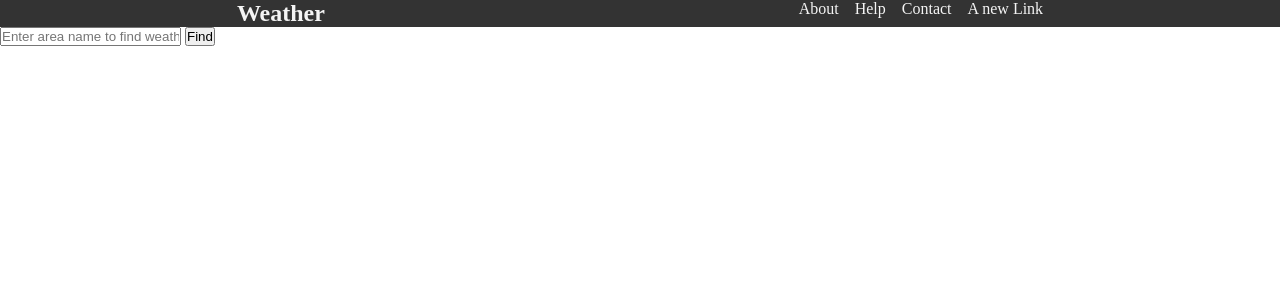
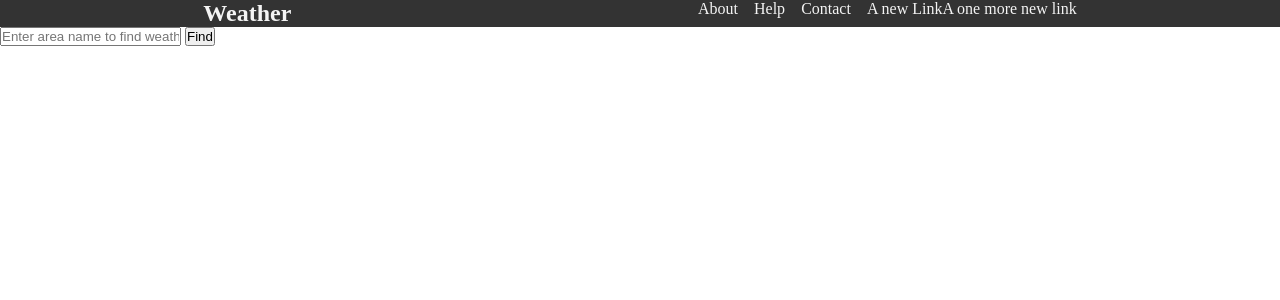
Before and after one commit to d1ckHead/mySecondAttempt, a Node server app: page / in a window 1280 px wide. Shown: the top 300 px of the page. Run offline with Node 20, Linux system fonts and the light colour scheme.

Commit message:
A one more new Link

```diff
--- a/templates/views/index.hbs
+++ b/templates/views/index.hbs
@@ -15,6 +15,7 @@
                 <li class="navbar__link">Help</li>
                 <li class="navbar__link">Contact</li>
                 <li>A new Link</li>
+                <li>A one more new link</li>
             </ul>
         </nav>
     </header>
```
